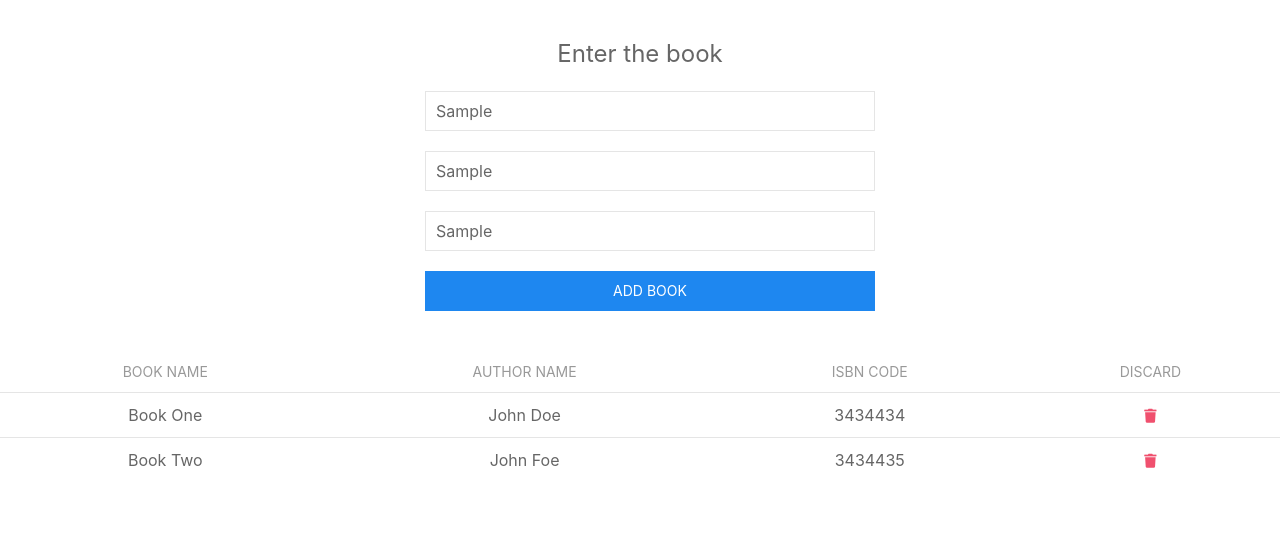
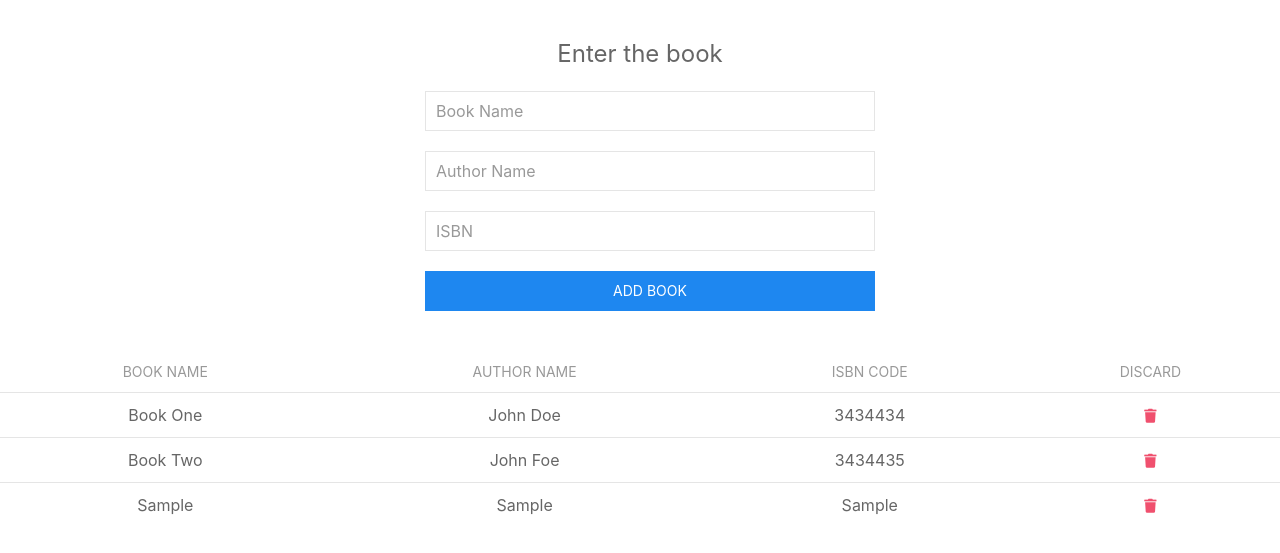
Before and after one commit to theiconik/Libook, a plain HTML site: page index.html in a window 1280 px wide. Both pictures are taken after typing "Sample", "Sample", "Sample" into the empty fields and a click on the input "Add Book". Shown: the part 63-616 px from the top of the page. Drawn offline with nearby package versions, Linux system fonts and the light colour scheme.

Commit message:
Adding, removing book with notification as well

```diff
--- a/index.html
+++ b/index.html
@@ -15,7 +15,7 @@
       rel="stylesheet"
       href="https://cdn.jsdelivr.net/npm/uikit@3.6.16/dist/css/uikit.min.css"
     />
-    <link rel="stylesheet" href="style.css">
+    <link rel="stylesheet" href="style.css" />
   </head>
   <body>
     <div class="container uk-margin-small-top">
@@ -26,27 +26,48 @@
       <!-- Form -->
       <form class="book-form uk-flex uk-flex-center" id="book-form">
         <fieldset class="uk-fieldset">
-          <legend class="uk-legend uk-text-center uk-margin-left-small">Enter the book</legend>
+          <legend class="uk-legend uk-text-center uk-margin-left-small">
+            Enter the book
+          </legend>
 
           <div class="uk-margin">
-            <input class="uk-input uk-margin-left uk-width-large" type="text" id="title" placeholder="Book Name" />
+            <input
+              class="uk-input uk-margin-left uk-width-large"
+              type="text"
+              id="title"
+              placeholder="Book Name"
+            />
           </div>
 
           <div class="uk-margin">
-            <input class="uk-input uk-margin-left uk-width-large" type="text" id="author" placeholder="Author Name" />
+            <input
+              class="uk-input uk-margin-left uk-width-large"
+              type="text"
+              id="author"
+              placeholder="Author Name"
+            />
           </div>
 
           <div class="uk-margin">
-            <input class="uk-input uk-margin-left uk-width-large" type="text" id="isbn" placeholder="ISBN" />
+            <input
+              class="uk-input uk-margin-left uk-width-large"
+              type="text"
+              id="isbn"
+              placeholder="ISBN"
+            />
           </div>
 
           <div class="uk-margin">
-            <input class="uk-button uk-button-primary uk-margin-left uk-width-large" type="submit" value="Add Book"/>
+            <input
+              class="uk-button uk-button-primary uk-margin-left uk-width-large"
+              type="submit"
+              value="Add Book"
+            />
           </div>
         </fieldset>
       </form>
       <!-- Table -->
-      <table class="uk-table uk-table-small uk-table-hover  uk-table-divider">
+      <table class="uk-table uk-table-small uk-table-hover uk-table-divider">
         <thead>
           <tr>
             <th class="uk-text-center">Book Name</th>
--- a/main.js
+++ b/main.js
@@ -1,6 +1,6 @@
 //Book Class: Represents a book
 class Book {
-   constructor (title,author,isbn) {
+  constructor(title, author, isbn) {
     this.title = title;
     this.author = author;
     this.isbn = isbn;
@@ -12,14 +12,14 @@ class UI {
   static displayBooks() {
     const StoredBooks = [
       {
-            title: 'Book One',
-            author: 'John Doe',
-            isbn: '3434434'
+        title: "Book One",
+        author: "John Doe",
+        isbn: "3434434",
       },
       {
-            title: 'Book Two',
-            author: 'John Foe',
-            isbn: '3434435'
+        title: "Book Two",
+        author: "John Foe",
+        isbn: "3434435",
       },
     ];
 
@@ -28,39 +28,83 @@ class UI {
   }
 
   static addBookToList(book) {
-      const list = document.querySelector('#book-list');
-      const row = document.createElement('tr');
+    const list = document.querySelector("#book-list");
+    const row = document.createElement("tr");
 
-      row.innerHTML =
-      `<td class="uk-text-center">${book.title}</td>
+    row.innerHTML = `<td class="uk-text-center">${book.title}</td>
       <td class="uk-text-center">${book.author}</td>
       <td class="uk-text-center">${book.isbn}</td>
-      <td class="uk-text-center"><a href="#"><i style="color:#f0506e" class="fas fa-trash fa-sm"></i></a></td>`;
+      <td class="uk-text-center"><a href="#"><i style="color:#f0506e" class="fas fa-trash fa-sm delete"></i></a></td>`;
 
     list.appendChild(row);
+  }
+
+  static showAlert(message , className) {
+     const div = document.createElement('div');
+     div.className = `uk-alert uk-text-center uk-flex uk-flex-center uk-flex-middle uk-align-center uk-alert-${className}`;
+     const p = document.createElement('p');
+     p.className = `uk-text-center uk-flex uk-flex-center`
+     p.appendChild(document.createTextNode(message));
+     div.appendChild(p);
+     div.style.height="10px";
+     div.style.width="350px"
+     const container = document.querySelector('.container');
+     const form = document.querySelector('#book-form');
+     container.insertBefore(div, form);
+     //Make vanish in 2 secs
+     setTimeout(() => document.querySelector('.uk-alert').remove(),2000);
+  }
+
+  static clearFields() {
+    document.querySelector("#title").value = "";
+    document.querySelector("#author").value = "";
+    document.querySelector("#isbn").value = "";
+  }
+
+  static deleteBook(el) {
+    if (el.classList.contains("delete")) {
+      el.parentElement.parentElement.parentElement.remove();
+    }
   }
 }
 
 //Store Class: Handles Storage
 
-
 //Event: Display Books
-document.addEventListener('DOMContentLoaded', UI.displayBooks);
+document.addEventListener("DOMContentLoaded", UI.displayBooks);
 
 //Event: Add a book
-document.querySelector('#book-form').addEventListener('submit', (e) => {
+document.querySelector("#book-form").addEventListener("submit", (e) => {
   //Prevent actual submit
   e.preventDefault();
 
   //Get more values
-   const title = document.querySelector('#title').value;
-   const author = document.querySelector('#author').value;
-   const isbn = document.querySelector('#isbn').value;
+  const title = document.querySelector("#title").value;
+  const author = document.querySelector("#author").value;
+  const isbn = document.querySelector("#isbn").value;
 
+  //Validate
+  if (title === "" || author === "" || isbn === "") {
+    UI.showAlert('Are you high on weed?!', 'danger');
+  } else {
     //Instantiate book
     const book = new Book(title, author, isbn);
 
-   console.log(book);
-})
+    // console.log(book);
+    // Show success message
+    UI.showAlert('Book Added successfully', 'success');
+
+    //Add book to UI
+    UI.addBookToList(book);
+
+    //Clear fields
+    UI.clearFields();
+  }
+});
 
 //Event: Remove a book
+document.querySelector("#book-list").addEventListener("click", (e) => {
+  UI.deleteBook(e.target);
+
+  UI.showAlert('Book Removed successfully', 'warning');
+});
```
Lines whose indentation alone changed are shown as unchanged.
